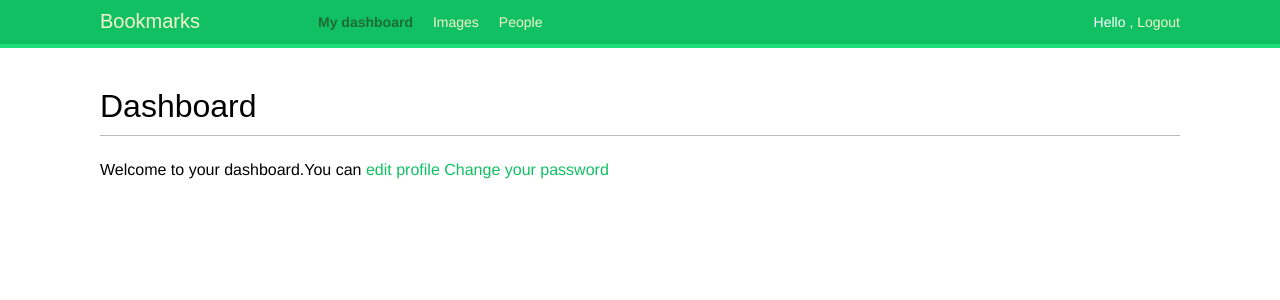
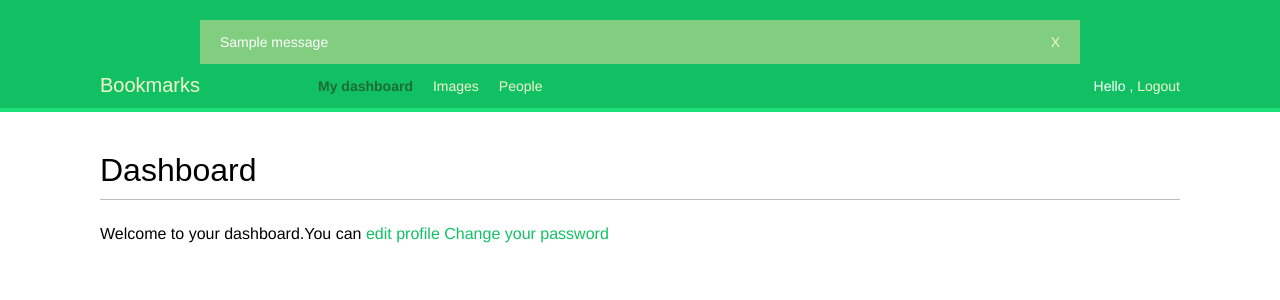
Before and after one commit to CrazyPythonLover1/social-website-from-django3-book, a Django app: page /account/ in a window 1280 px wide. Shown: the top 300 px of the page. Run offline with Django 3.2, Linux system fonts and the light colour scheme; a user stored in the database is signed in; one stand-in notice (Sample message) is shown; some web fonts are replaced.

Commit message:
adding messages

```diff
--- a/bookmarks/account/templates/base.html
+++ b/bookmarks/account/templates/base.html
@@ -8,6 +8,18 @@
 
 <body>
     <div id="header">
+
+        {% if messages %}
+            <ul class="messages">
+                {% for message in messages %}
+                  <li class="{{message.tags}}">
+                      {{ message|safe }}
+                      <a href="#" class="close">X</a>
+                  </li>
+                {% endfor %}
+            </ul>
+        {% endif %}
+
         <span class="logo">Bookmarks</span>
 
         {% if request.user.is_authenticated %}
--- a/bookmarks/account/views.py
+++ b/bookmarks/account/views.py
@@ -2,6 +2,7 @@ from django.http import HttpResponse
 from django.shortcuts import render
 from django.contrib.auth import authenticate, login
 from django.contrib.auth.decorators import login_required
+from django.contrib import messages
 
 from .forms import LoginForm, UserRegistrationForm, \
                    UserEditForm, ProfileEditForm
@@ -71,6 +72,10 @@ def edit(request):
         if user_form.is_valid() and profile_form.is_valid():
             user_form.save()
             profile_form.save()
+            messages.success(request, 'Profile updated successfully')
+
+        else:
+            messages.error(request, 'Error updating your profile')
 
     else:
             user_form = UserEditForm(instance=request.user)
```
